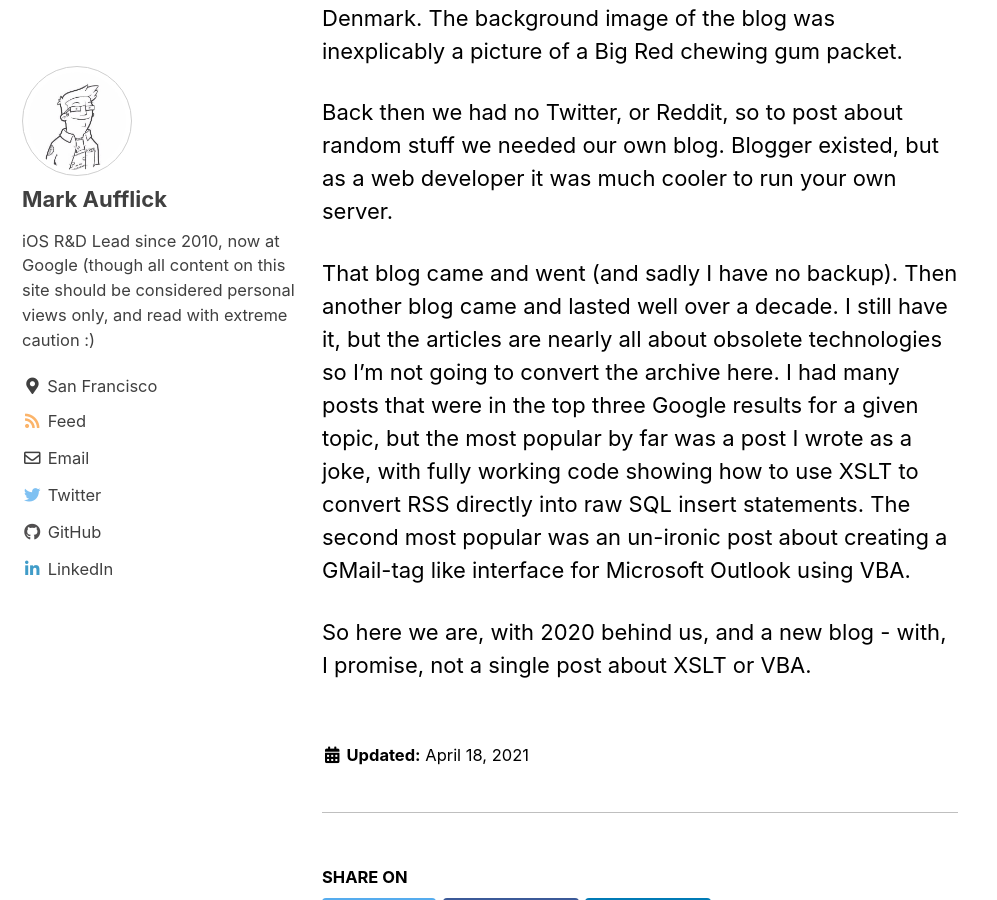
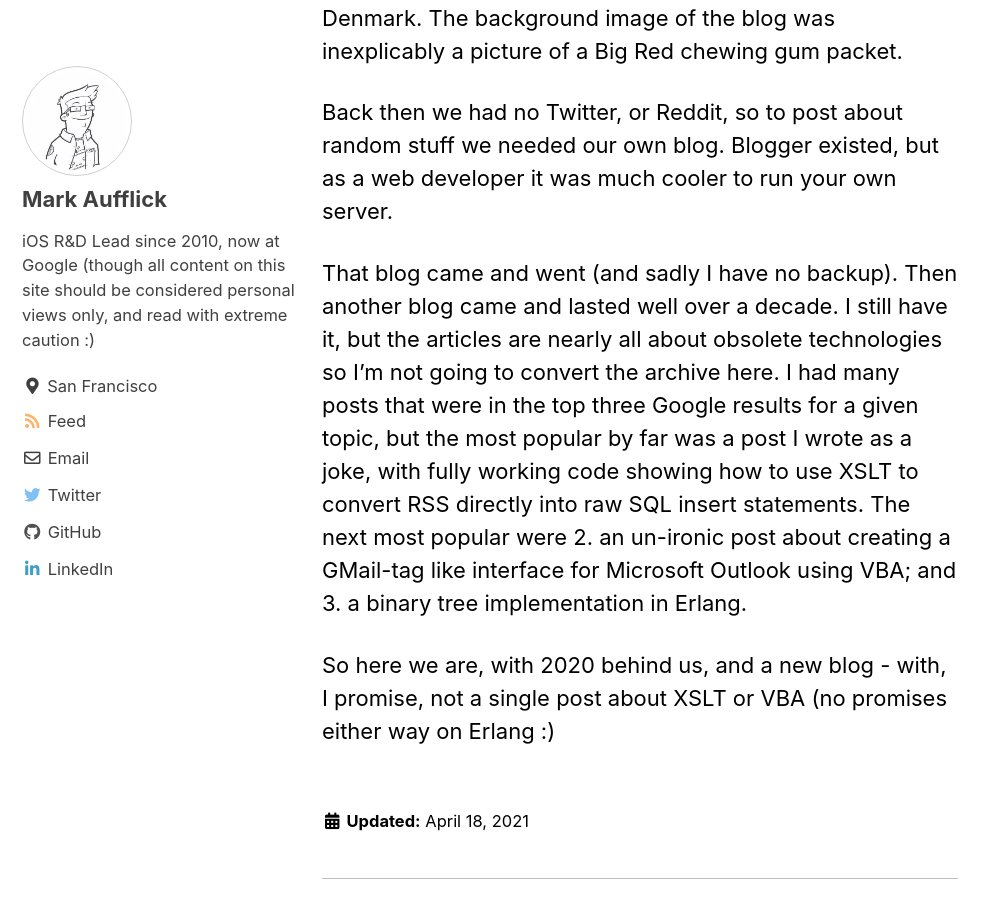
Before and after one commit to aufflick/aufflick.github.io, a Jekyll site: the page built from _posts/2021-04-18-teaching-an-old-domain-a-new-blog.md, in a window 1280 px wide and 900 px high, scrolled down 480 px. Shown: the whole window, without its empty margins (0-997 px from the left). Built offline with Jekyll 4.4.1, drawn with Linux system fonts in a browser that asks for light colours; cached includes are drawn as plain includes.

Commit message:
Added info about top 3rd post of old blog to dampen the shame of the top two ;)

```diff
--- a/_posts/2021-04-18-teaching-an-old-domain-a-new-blog.md
+++ b/_posts/2021-04-18-teaching-an-old-domain-a-new-blog.md
@@ -11,6 +11,6 @@ It's about 20 years, give or take, since I first launched a personal blog. If I
 
 Back then we had no Twitter, or Reddit, so to post about random stuff we needed our own blog. Blogger existed, but as a web developer it was much cooler to run your own server.
 
-That blog came and went (and sadly I have no backup). Then another blog came and lasted well over a decade. I still have it, but the articles are nearly all about obsolete technologies so I'm not going to convert the archive here. I had many posts that were in the top three Google results for a given topic, but the most popular by far was a post I wrote as a joke, with fully working code showing how to use XSLT to convert RSS directly into raw SQL insert statements. The second most popular was an un-ironic post about creating a GMail-tag like interface for Microsoft Outlook using VBA.
+That blog came and went (and sadly I have no backup). Then another blog came and lasted well over a decade. I still have it, but the articles are nearly all about obsolete technologies so I'm not going to convert the archive here. I had many posts that were in the top three Google results for a given topic, but the most popular by far was a post I wrote as a joke, with fully working code showing how to use XSLT to convert RSS directly into raw SQL insert statements. The next most popular were 2. an un-ironic post about creating a GMail-tag like interface for Microsoft Outlook using VBA; and 3. a binary tree implementation in Erlang.
 
-So here we are, with 2020 behind us, and a new blog - with, I promise, not a single post about XSLT or VBA.
+So here we are, with 2020 behind us, and a new blog - with, I promise, not a single post about XSLT or VBA (no promises either way on Erlang :)
```
